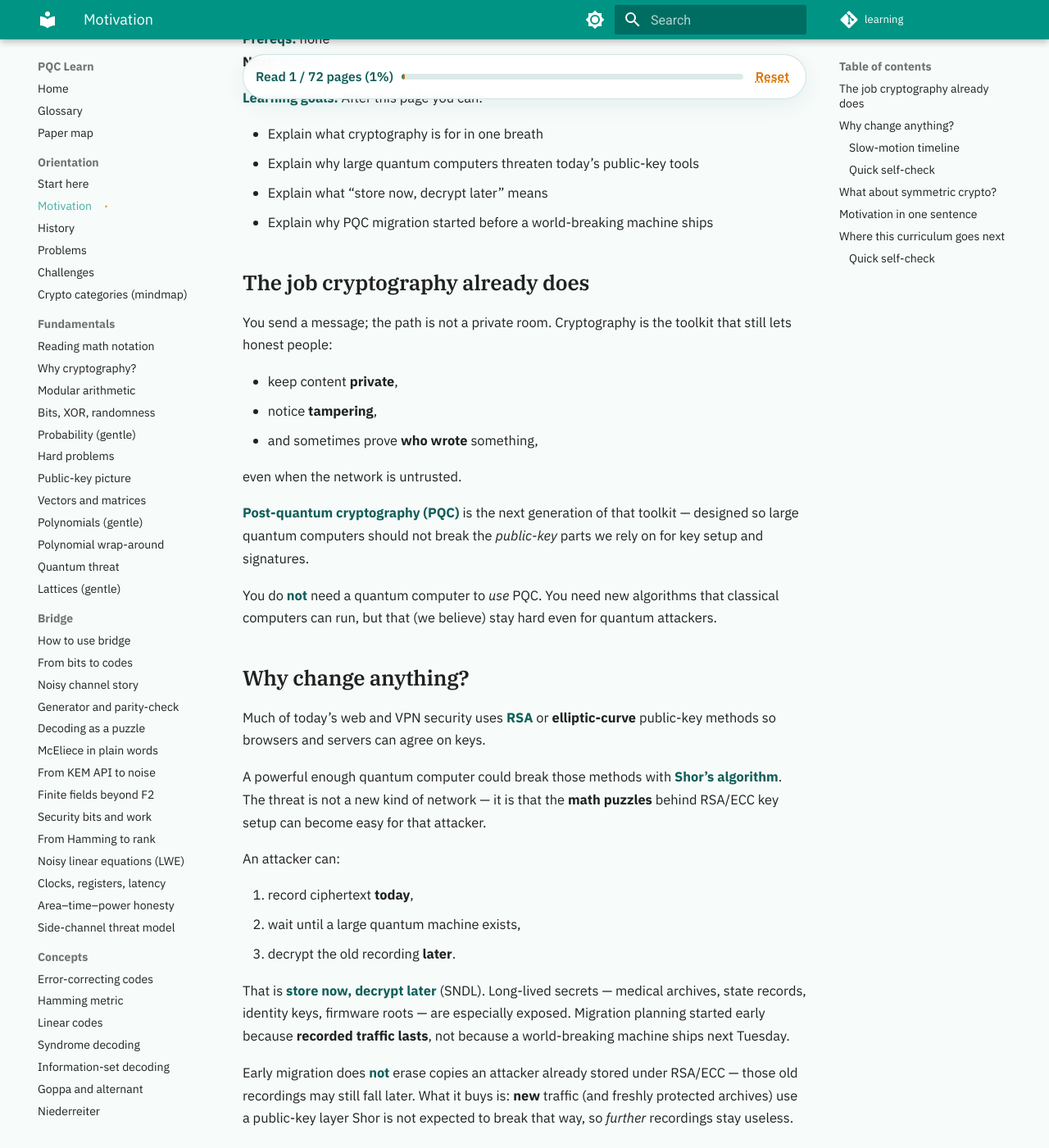
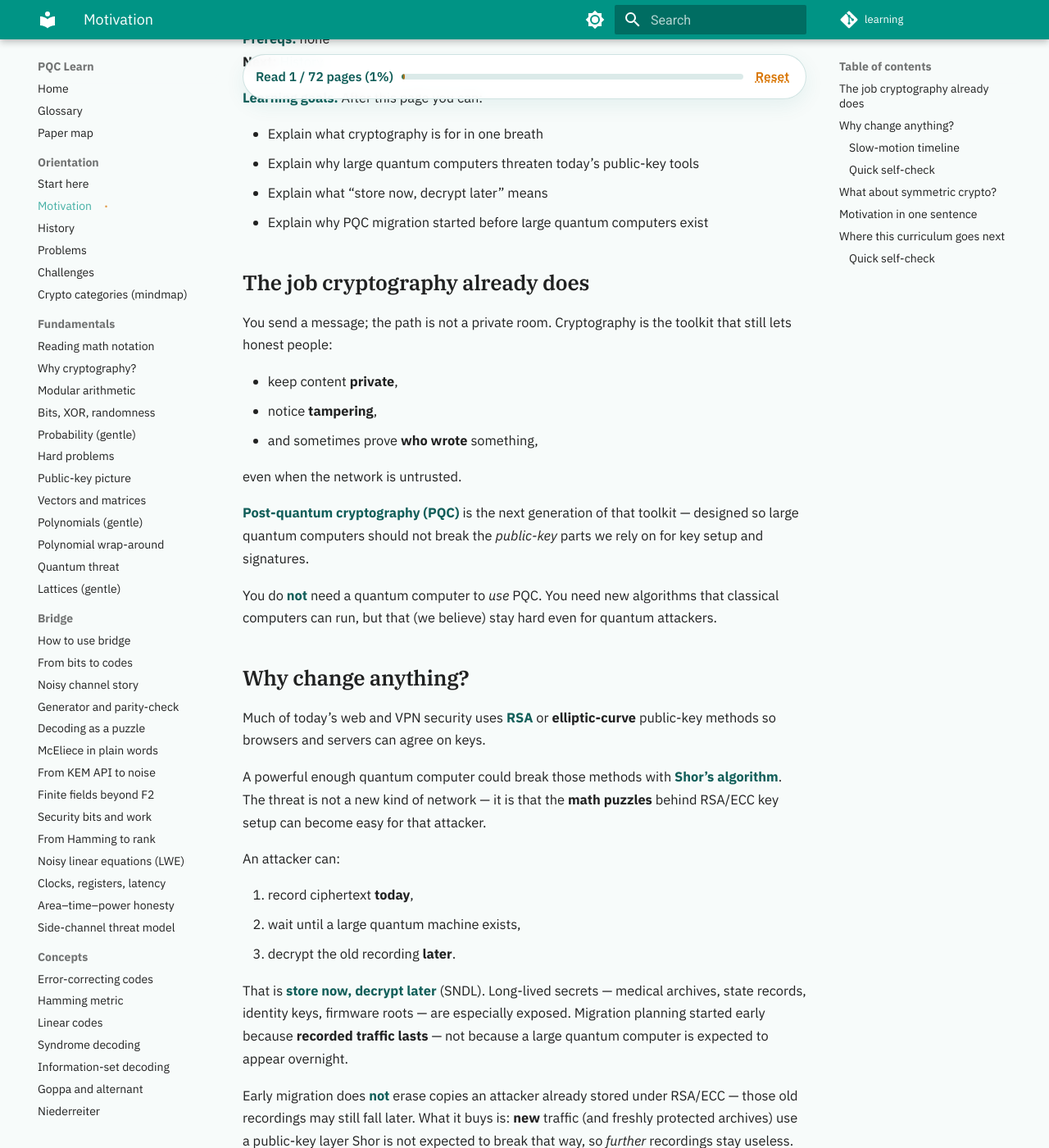
Before and after one commit to Post-Quantum-Cryptography-PQC/learning, an MkDocs documentation site: the page built from docs/orientation/motivation.md, in a window 1280 px wide and 1400 px high, scrolled down 265 px. Shown: the whole window at 82% size. Built offline with MkDocs 1.6.1 and Material for MkDocs 9.7.7, drawn with Linux system fonts in a browser that asks for light colours; comment, search, counter and statistics services are not loaded.

Commit message:
sync from pqc-learning-public@8e0881f

```diff
--- a/docs/orientation/motivation.md
+++ b/docs/orientation/motivation.md
@@ -8,7 +8,7 @@
 - Explain what cryptography is for in one breath
 - Explain why large quantum computers threaten today’s public-key tools
 - Explain what “store now, decrypt later” means
-- Explain why PQC migration started before a world-breaking machine ships
+- Explain why PQC migration started before large quantum computers exist
 
 ## The job cryptography already does
 
@@ -36,7 +36,7 @@ An attacker can:
 2. wait until a large quantum machine exists,
 3. decrypt the old recording **later**.
 
-That is **store now, decrypt later** (SNDL). Long-lived secrets — medical archives, state records, identity keys, firmware roots — are especially exposed. Migration planning started early because **recorded traffic lasts**, not because a world-breaking machine ships next Tuesday.
+That is **store now, decrypt later** (SNDL). Long-lived secrets — medical archives, state records, identity keys, firmware roots — are especially exposed. Migration planning started early because **recorded traffic lasts** — not because a large quantum computer is expected to appear overnight.
 
 Early migration does **not** erase copies an attacker already stored under RSA/ECC — those old recordings may still fall later. What it buys is: **new** traffic (and freshly protected archives) use a public-key layer Shor is not expected to break that way, so *further* recordings stay useless.
 
```
Also changed, not shown: docs/fundamentals/quantum-threat.md (+1 -1 lines).
